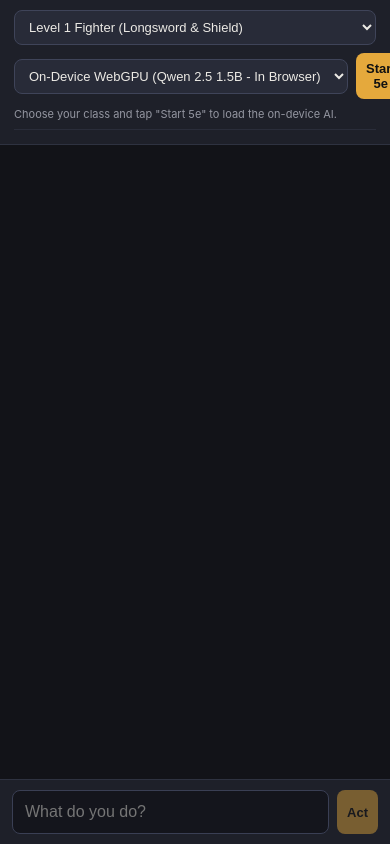
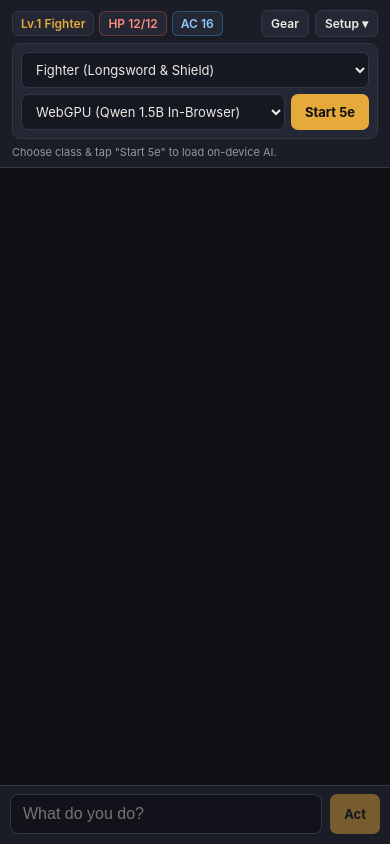
Before and after one commit to someonelse/dnd_5e_iphone, a plain HTML site: page index.html in a window 390 px wide. Drawn offline with Linux system fonts and the light colour scheme.

Commit message:
Refactor index.html for layout and styling updates
Updated styles and structure for improved layout and responsiveness. Added new elements for game setup and user interaction.

```diff
--- a/index.html
+++ b/index.html
@@ -8,145 +8,326 @@
   <title>D&D 5e Solo RPG</title>
   <style>
     :root {
-      --bg: #121318;
-      --panel: #1e2029;
+      --bg: #101116;
+      --panel: #1b1d26;
+      --card: #242734;
+      --border: #323648;
       --accent: #e5a93c;
       --text: #eceae5;
       --muted: #9496a1;
       --cyan: #5bc0be;
+      --hp: #ef5350;
+      --ac: #42a5f5;
     }
-    * { box-sizing: border-box; margin: 0; padding: 0; }
-    body {
-      font-family: -apple-system, BlinkMacSystemFont, "Segoe UI", Roboto, sans-serif;
+
+    * {
+      box-sizing: border-box;
+      margin: 0;
+      padding: 0;
+      -webkit-tap-highlight-color: transparent;
+    }
+
+    html, body {
+      width: 100%;
+      height: 100%;
+      overflow: hidden;
       background: var(--bg);
       color: var(--text);
-      height: 100dvh;
+      font-family: -apple-system, BlinkMacSystemFont, "SF Pro Text", Roboto, sans-serif;
+      -webkit-text-size-adjust: 100%;
+    }
+
+    /* Fixed App Shell that dynamically tracks iOS Safari VisualViewport & Keyboard */
+    #app-shell {
+      position: fixed;
+      top: 0;
+      left: 0;
+      width: 100%;
+      height: 100%;
       display: flex;
       flex-direction: column;
-      padding-top: env(safe-area-inset-top);
-      padding-bottom: env(safe-area-inset-bottom);
       overflow: hidden;
     }
+
     header {
       background: var(--panel);
-      padding: 10px 14px;
-      border-bottom: 1px solid #2e3240;
+      padding-top: max(10px, env(safe-area-inset-top));
+      padding-left: max(12px, env(safe-area-inset-left));
+      padding-right: max(12px, env(safe-area-inset-right));
+      padding-bottom: 8px;
+      border-bottom: 1px solid var(--border);
+      flex-shrink: 0;
       display: flex;
       flex-direction: column;
-      gap: 8px;
+      gap: 6px;
+      z-index: 10;
     }
-    .bar-row {
+
+    /* Top compact HUD bar */
+    .hud-row {
       display: flex;
-      gap: 8px;
       align-items: center;
+      justify-content: space-between;
+      gap: 6px;
+      width: 100%;
     }
+
+    .badges {
+      display: flex;
+      align-items: center;
+      gap: 5px;
+      flex-wrap: nowrap;
+      overflow-x: auto;
+      min-width: 0;
+      scrollbar-width: none;
+    }
+    .badges::-webkit-scrollbar { display: none; }
+
+    .badge {
+      background: var(--card);
+      border: 1px solid var(--border);
+      padding: 4px 8px;
+      border-radius: 6px;
+      font-size: 12px;
+      font-weight: 600;
+      white-space: nowrap;
+      flex-shrink: 0;
+    }
+    .badge.class-badge { color: var(--accent); }
+    .badge.hp-badge { color: #ff8a80; border-color: rgba(239, 83, 80, 0.35); }
+    .badge.ac-badge { color: #90caf9; border-color: rgba(66, 165, 245, 0.35); }
+
+    .hud-actions {
+      display: flex;
+      gap: 6px;
+      flex-shrink: 0;
+    }
+
+    .icon-btn {
+      background: var(--card);
+      color: var(--text);
+      border: 1px solid var(--border);
+      border-radius: 6px;
+      padding: 5px 9px;
+      font-size: 12px;
+      font-weight: 600;
+      white-space: nowrap;
+    }
+
+    /* Collapsible Drawer for Setup & Inventory */
+    .drawer {
+      background: var(--card);
+      border: 1px solid var(--border);
+      border-radius: 8px;
+      padding: 8px;
+      display: flex;
+      flex-direction: column;
+      gap: 6px;
+    }
+    .drawer.hidden {
+      display: none;
+    }
+
+    .control-row {
+      display: flex;
+      gap: 6px;
+      width: 100%;
+    }
+
     select, button {
-      background: #282b38;
+      font-family: inherit;
+      background: #161821;
       color: var(--text);
-      border: 1px solid #3f4459;
-      border-radius: 8px;
+      border: 1px solid var(--border);
+      border-radius: 7px;
       padding: 8px 10px;
       font-size: 13px;
+      min-width: 0;
     }
-    select { flex: 1; }
+
+    select {
+      flex: 1;
+      width: 100%;
+      text-overflow: ellipsis;
+      white-space: nowrap;
+      overflow: hidden;
+    }
+
     button.primary {
       background: var(--accent);
       color: #111;
       font-weight: 700;
       border: none;
+      flex-shrink: 0;
+      padding: 8px 14px;
     }
     button:disabled { opacity: 0.45; }
-    .stats-bar {
+
+    .gear-list {
       font-size: 12px;
-      color: var(--accent);
-      padding-top: 4px;
-      border-top: 1px solid #2a2d3a;
+      color: var(--text);
+      line-height: 1.4;
     }
+    .gear-list strong { color: var(--accent); }
+
     #status-banner {
       font-size: 11px;
       color: var(--muted);
       white-space: nowrap;
       overflow: hidden;
       text-overflow: ellipsis;
+      width: 100%;
     }
+
+    /* Main Scrollable Story Area */
     #story-log {
       flex: 1;
+      min-height: 0;
       overflow-y: auto;
-      padding: 14px;
+      -webkit-overflow-scrolling: touch;
+      padding: 12px;
       display: flex;
       flex-direction: column;
-      gap: 12px;
-      scroll-behavior: smooth;
+      gap: 10px;
     }
-    .msg { line-height: 1.5; font-size: 15px; word-wrap: break-word; }
+
+    .msg {
+      line-height: 1.45;
+      font-size: 15px;
+      overflow-wrap: anywhere;
+      word-break: break-word;
+    }
     .msg.dm { color: var(--text); }
     .msg.dm strong { color: var(--accent); }
-    .msg.player { color: var(--cyan); }
+    .msg.player {
+      color: var(--cyan);
+      background: rgba(91, 192, 190, 0.08);
+      padding: 8px 10px;
+      border-radius: 8px;
+      align-self: flex-end;
+      max-width: 90%;
+    }
     .msg.roll {
       background: #232016;
       border-left: 3px solid var(--accent);
-      padding: 8px 10px;
+      padding: 7px 10px;
       font-size: 13px;
       border-radius: 4px;
       color: #f7e6b5;
     }
-    .msg.system { color: var(--muted); font-size: 12px; font-style: italic; }
+    .msg.system {
+      color: var(--muted);
+      font-size: 12px;
+      font-style: italic;
+    }
+
+    /* Bottom Action Input Bar */
     footer {
       background: var(--panel);
-      padding: 10px 12px;
-      border-top: 1px solid #2e3240;
+      padding-top: 8px;
+      padding-left: max(10px, env(safe-area-inset-left));
+      padding-right: max(10px, env(safe-area-inset-right));
+      padding-bottom: max(10px, env(safe-area-inset-bottom));
+      border-top: 1px solid var(--border);
       display: flex;
       gap: 8px;
+      flex-shrink: 0;
+      width: 100%;
     }
+
     #player-input {
       flex: 1;
-      background: #14151c;
+      min-width: 0;
+      background: #12131a;
       color: var(--text);
-      border: 1px solid #3a3f54;
+      border: 1px solid var(--border);
       border-radius: 8px;
-      padding: 12px;
-      font-size: 16px;
+      padding: 10px 12px;
+      font-size: 16px; /* Prevents iOS auto-zoom when tapping input */
     }
   </style>
 </head>
 <body>
 
+<div id="app-shell">
   <header>
-  <div class="bar-row">
+    <div class="hud-row">
+      <div class="badges">
+        <span class="badge class-badge" id="class-badge">Lv.1 Fighter</span>
+        <span class="badge hp-badge" id="hp-badge">HP 12/12</span>
+        <span class="badge ac-badge" id="ac-badge">AC 16</span>
+      </div>
+      <div class="hud-actions">
+        <button class="icon-btn" id="gear-btn" type="button">Gear</button>
+        <button class="icon-btn" id="setup-btn" type="button">Setup ▾</button>
+      </div>
+    </div>
+
+    <!-- Collapsible Gear & Stats Sheet -->
+    <div class="drawer hidden" id="gear-drawer">
+      <div class="gear-list" id="stats-detail"></div>
+      <div class="gear-list" id="gear-detail"></div>
+    </div>
+
+    <!-- Collapsible Setup Drawer (Auto-collapses when game starts) -->
+    <div class="drawer" id="setup-drawer">
+      <div class="control-row">
         <select id="class-select">
-      <option value="Fighter">Level 1 Fighter (Longsword & Shield)</option>
-      <option value="Rogue">Level 1 Rogue (Shortbow & Thieves' Tools)</option>
-      <option value="Wizard">Level 1 Wizard (Spellbook & Quarterstaff)</option>
-      <option value="Cleric">Level 1 Cleric (Mace & Holy Symbol)</option>
+          <option value="Fighter">Fighter (Longsword & Shield)</option>
+          <option value="Rogue">Rogue (Shortbow & Thieves' Tools)</option>
+          <option value="Wizard">Wizard (Spellbook & Staff)</option>
+          <option value="Cleric">Cleric (Mace & Holy Symbol)</option>
         </select>
       </div>
-  <div class="bar-row">
+      <div class="control-row">
         <select id="engine-select">
-      <option value="webgpu">On-Device WebGPU (Qwen 2.5 1.5B - In Browser)</option>
-      <option value="localhost">On-Device Localhost App (127.0.0.1:8080)</option>
+          <option value="webgpu">WebGPU (Qwen 1.5B In-Browser)</option>
+          <option value="localhost">Localhost App (127.0.0.1:8080)</option>
         </select>
-    <button id="init-btn" class="primary">Start 5e</button>
+        <button id="init-btn" class="primary" type="button">Start 5e</button>
       </div>
-  <div id="status-banner">Choose your class and tap "Start 5e" to load the on-device AI.</div>
-  <div class="stats-bar" id="hud"></div>
+    </div>
+
+    <div id="status-banner">Choose class & tap "Start 5e" to load on-device AI.</div>
   </header>
 
   <main id="story-log"></main>
 
   <footer>
     <input type="text" id="player-input" placeholder="What do you do?" autocomplete="off" disabled />
-  <button id="send-btn" class="primary" disabled>Act</button>
+    <button id="send-btn" class="primary" type="button" disabled>Act</button>
   </footer>
+</div>
 
 <script type="module">
   import * as webllm from "https://esm.run/@mlc-ai/web-llm";
+
+  // 0. DYNAMIC IOS VISUAL VIEWPORT SIZING (Fixes Safari Toolbar & Keyboard Overlap)
+  const appShell = document.getElementById("app-shell");
+  const logEl = document.getElementById("story-log");
+
+  function syncViewport() {
+    if (window.visualViewport) {
+      appShell.style.height = `${window.visualViewport.height}px`;
+      appShell.style.top = `${window.visualViewport.offsetTop}px`;
+    } else {
+      appShell.style.height = `${window.innerHeight}px`;
+    }
+    logEl.scrollTop = logEl.scrollHeight;
+  }
+  if (window.visualViewport) {
+    window.visualViewport.addEventListener("resize", syncViewport);
+    window.visualViewport.addEventListener("scroll", syncViewport);
+  }
+  window.addEventListener("resize", syncViewport);
+  syncViewport();
 
   // 1. VANILLA D&D 5e SRD CLASS PRESETS
   const CLASSES = {
     Fighter: {
       className: "Fighter", hp: 12, maxHp: 12, ac: 16,
       stats: { STR: 16, DEX: 12, CON: 14, INT: 10, WIS: 12, CHA: 10 },
-      inventory: ["Longsword", "Chain Mail", "Shield", "Potion of Healing", "50ft Hempen Rope"]
+      inventory: ["Longsword", "Chain Mail", "Shield", "Potion of Healing", "50ft Rope"]
     },
     Rogue: {
       className: "Rogue", hp: 10, maxHp: 10, ac: 14,
@@ -194,8 +375,7 @@ Keep responses clear, engaging, and concise (maximum 2 short paragraphs).
 Strictly obey the mechanical dice roll outcome in [SYSTEM]. Never roll dice yourself.
 End by asking the player what they do next.`;
 
-  const logEl = document.getElementById("story-log");
-  const hudEl = document.getElementById("hud");
+  // 3. UI ELEMENTS & DRAWER TOGGLES
   const statusEl = document.getElementById("status-banner");
   const inputEl = document.getElementById("player-input");
   const sendBtn = document.getElementById("send-btn");
@@ -203,13 +383,44 @@ End by asking the player what they do next.`;
   const engineSelect = document.getElementById("engine-select");
   const classSelect = document.getElementById("class-select");
 
+  const classBadge = document.getElementById("class-badge");
+  const hpBadge = document.getElementById("hp-badge");
+  const acBadge = document.getElementById("ac-badge");
+  const statsDetail = document.getElementById("stats-detail");
+  const gearDetail = document.getElementById("gear-detail");
+  const gearDrawer = document.getElementById("gear-drawer");
+  const setupDrawer = document.getElementById("setup-drawer");
+  const gearBtn = document.getElementById("gear-btn");
+  const setupBtn = document.getElementById("setup-btn");
+
   let mlcEngine = null;
   let activeMode = "webgpu";
   let storyHistory = [];
 
   function updateHud() {
-    hudEl.textContent = player.summary();
+    classBadge.textContent = `Lv.1 ${player.className}`;
+    hpBadge.textContent = `HP ${player.hp}/${player.maxHp}`;
+    acBadge.textContent = `AC ${player.ac}`;
+
+    const statStr = Object.entries(player.stats)
+      .map(([k, v]) => {
+        const m = player.getMod(k);
+        return `${k} ${v} (${m >= 0 ? "+" + m : m})`;
+      })
+      .join(" · ");
+    statsDetail.innerHTML = `<strong>Ability Scores:</strong> ${statStr}`;
+    gearDetail.innerHTML = `<strong>Equipment:</strong> ${player.inventory.join(", ")}`;
   }
+
+  gearBtn.addEventListener("click", () => {
+    gearDrawer.classList.toggle("hidden");
+    setupDrawer.classList.add("hidden");
+  });
+
+  setupBtn.addEventListener("click", () => {
+    setupDrawer.classList.toggle("hidden");
+    gearDrawer.classList.add("hidden");
+  });
 
   classSelect.addEventListener("change", () => {
     const picked = CLASSES[classSelect.value];
@@ -232,7 +443,7 @@ End by asking the player what they do next.`;
 
     if (activeMode === "webgpu") {
       try {
-        statusEl.textContent = "Loading WebGPU & Qwen2.5-1.5B (cached after first load)...";
+        statusEl.textContent = "Loading WebGPU & Qwen2.5-1.5B (cached after 1st load)...";
         mlcEngine = await webllm.CreateMLCEngine(
           "Qwen2.5-1.5B-Instruct-q4f16_1-MLC",
           { initProgressCallback: (r) => { statusEl.textContent = r.text; } }
@@ -251,6 +462,8 @@ End by asking the player what they do next.`;
   });
 
   function startGame() {
+    // Automatically collapse the setup menu to maximize story space on iPhone
+    setupDrawer.classList.add("hidden");
     inputEl.disabled = false;
     sendBtn.disabled = false;
     if (storyHistory.length === 0) {
@@ -290,6 +503,7 @@ End by asking the player what they do next.`;
     inputEl.value = "";
     inputEl.disabled = true;
     sendBtn.disabled = true;
+    inputEl.blur(); // Dismiss keyboard so user sees roll & narration clearly
     addMessage(`<strong>You:</strong> ${action}`, "player");
 
     try {
@@ -329,8 +543,8 @@ End by asking the player what they do next.`;
           const r = player.rollD20(stat);
           const success = (r.total >= dc || r.isCrit) && !r.isFumble;
           let tag = success ? "SUCCESS" : "FAILURE";
-          if (r.isCrit) tag = "CRITICAL SUCCESS (Natural 20!)";
-          if (r.isFumble) tag = "CRITICAL FAILURE (Natural 1!)";
+          if (r.isCrit) tag = "CRITICAL SUCCESS (Nat 20!)";
+          if (r.isFumble) tag = "CRITICAL FAILURE (Nat 1!)";
 
           addMessage(
             `<strong>[${skill} (${stat})]</strong> 1d20 (${r.nat}) + ${r.mod} = <strong>${r.total}</strong> vs DC ${dc} &rarr; <strong>${tag}</strong>`,
@@ -359,7 +573,6 @@ End by asking the player what they do next.`;
     } finally {
       inputEl.disabled = false;
       sendBtn.disabled = false;
-      inputEl.focus();
     }
   }
 
```
Lines whose indentation alone changed are shown as unchanged.
